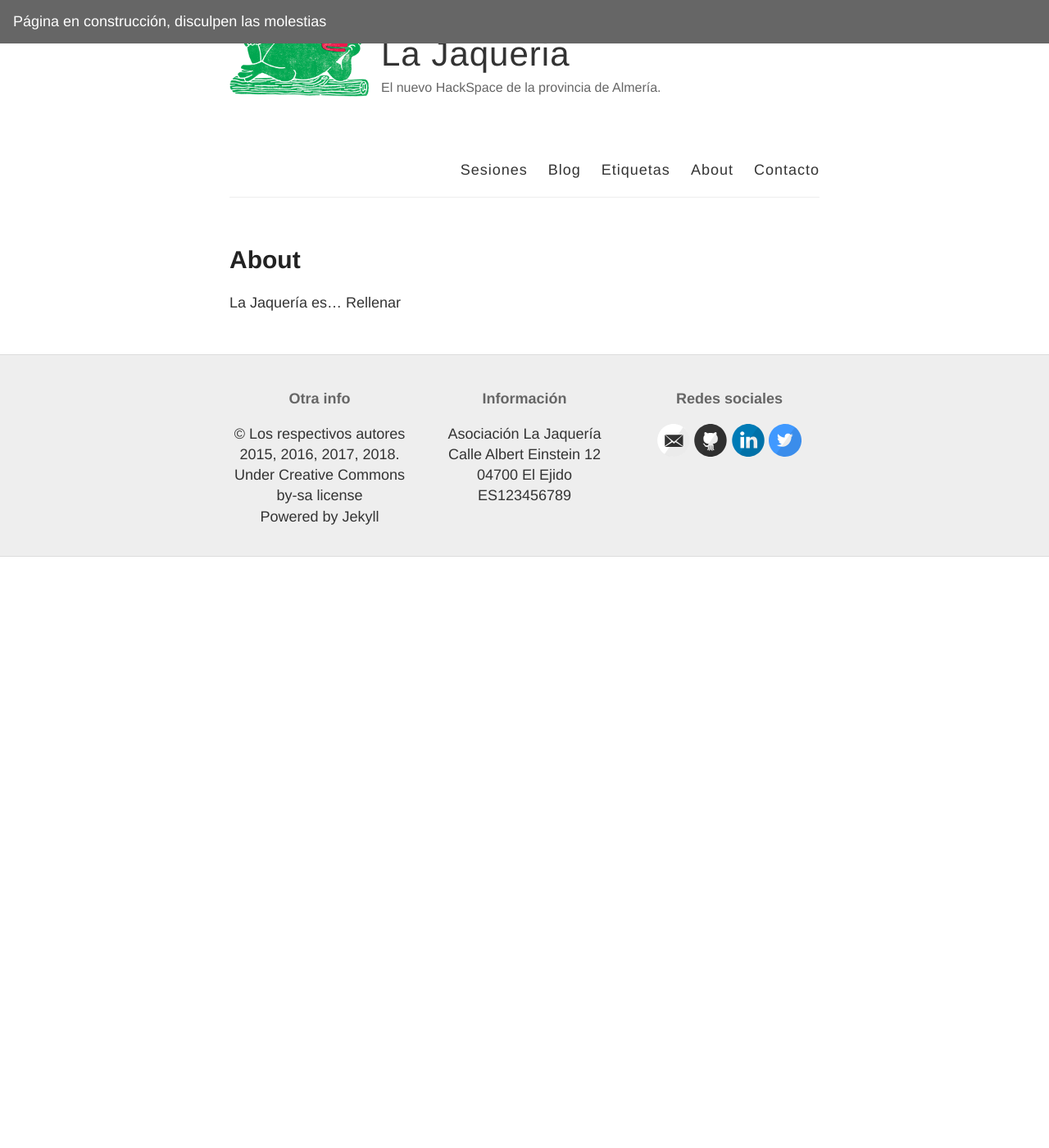
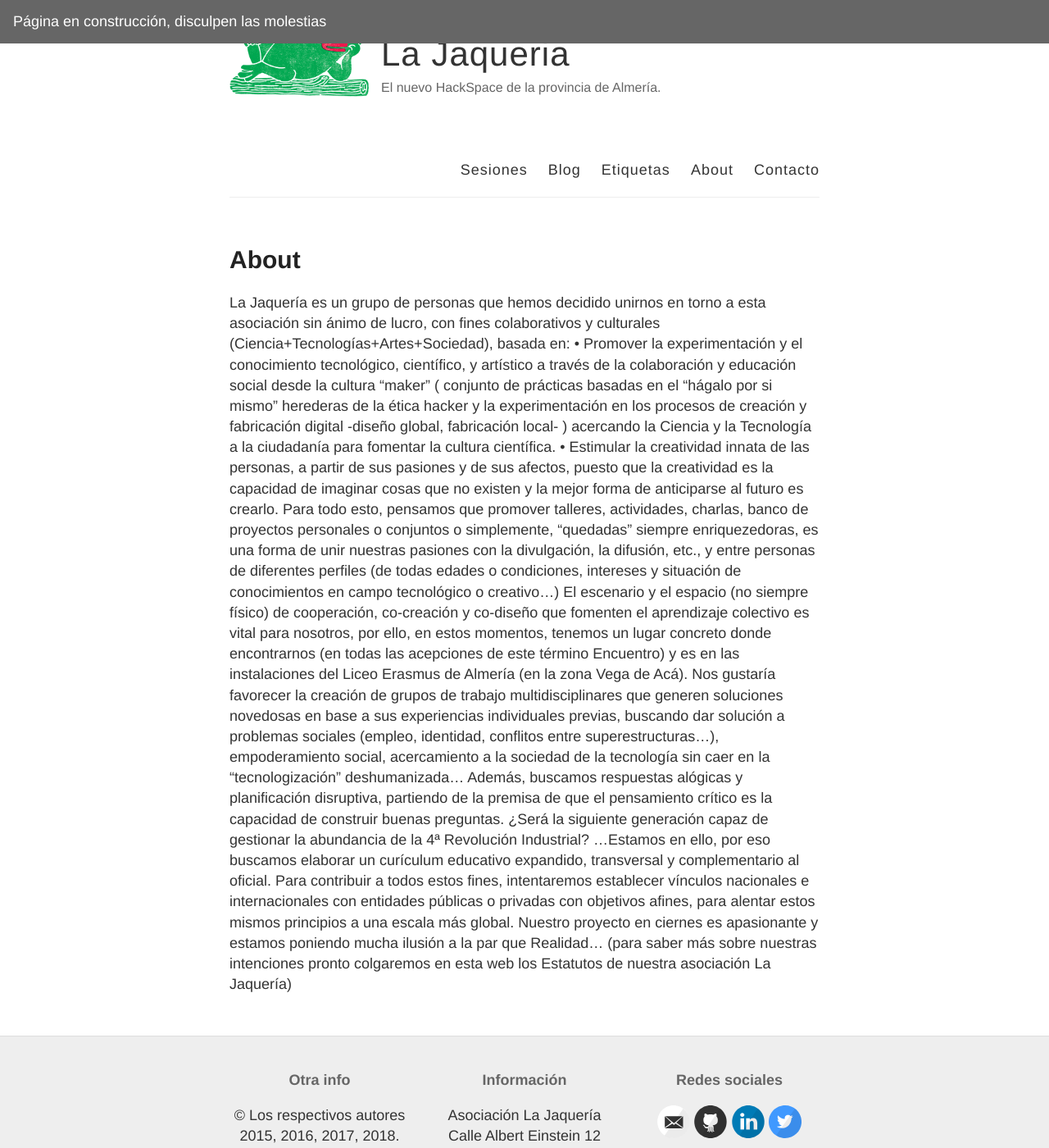
Before and after one commit to LaJaqueria/LaJaqueria.github.io, a Jekyll site: the page built from pages/about.md, in a window 1280 px wide and 1400 px high. Shown: the whole window at 82% size. Built offline with Jekyll 4.4.1, drawn with Linux system fonts in a browser that asks for light colours.

Commit message:
contenido en About revisable

```diff
--- a/pages/about.md
+++ b/pages/about.md
@@ -4,4 +4,13 @@ title: About
 permalink: /about/
 ---
 
-La Jaquería es... Rellenar
+La Jaquería es un grupo de personas que hemos decidido unirnos en torno a esta asociación sin ánimo de lucro, con fines colaborativos y culturales (Ciencia+Tecnologías+Artes+Sociedad), basada en:
+•	Promover la experimentación y el conocimiento tecnológico, científico, y artístico a través de la colaboración y educación social desde la cultura "maker" ( conjunto de prácticas basadas en el “hágalo por si mismo” herederas de la ética hacker y la experimentación en los procesos de creación y fabricación digital -diseño global, fabricación local- ) acercando la Ciencia y la Tecnología a la ciudadanía para fomentar la cultura científica.
+•	Estimular la creatividad innata de las personas, a partir de sus pasiones y de sus afectos, puesto que la creatividad es la capacidad de imaginar cosas que no existen y la mejor forma de anticiparse al futuro es crearlo.
+Para todo esto, pensamos que promover talleres, actividades, charlas, banco de proyectos personales o conjuntos o simplemente, "quedadas" siempre enriquezedoras, es una forma de unir nuestras pasiones con la divulgación, la difusión, etc., y entre personas de diferentes perfiles (de todas edades o condiciones, intereses y situación de conocimientos en campo tecnológico o creativo...)
+El escenario y el espacio (no siempre físico) de cooperación, co-creación y co-diseño que fomenten el aprendizaje colectivo es vital para nosotros, por ello, en estos momentos, tenemos un lugar concreto donde encontrarnos (en todas las acepciones de este término Encuentro) y es en las instalaciones del Liceo Erasmus de Almería (en la zona Vega de Acá).
+Nos gustaría favorecer la creación de grupos de trabajo multidisciplinares que generen soluciones novedosas en base a sus experiencias individuales previas, buscando dar solución a problemas sociales (empleo, identidad, conflitos entre superestructuras...), empoderamiento social, acercamiento a la sociedad de la tecnología sin caer en la "tecnologización" deshumanizada...
+Además, buscamos respuestas alógicas y planificación disruptiva, partiendo de la premisa de que el pensamiento crítico es la capacidad de construir buenas preguntas. ¿Será la siguiente generación capaz de gestionar la abundancia de la 4ª Revolución Industrial? ...Estamos en ello, por eso buscamos elaborar un curículum educativo expandido, transversal y complementario al oficial.
+Para contribuir a todos estos fines, intentaremos establecer vínculos nacionales e internacionales con entidades públicas o privadas con objetivos afines, para alentar estos mismos principios a una escala más global.
+Nuestro proyecto en ciernes es apasionante y estamos poniendo mucha ilusión a la par que Realidad...
+(para saber más sobre nuestras intenciones pronto colgaremos en esta web los Estatutos de nuestra asociación La Jaquería)
```
